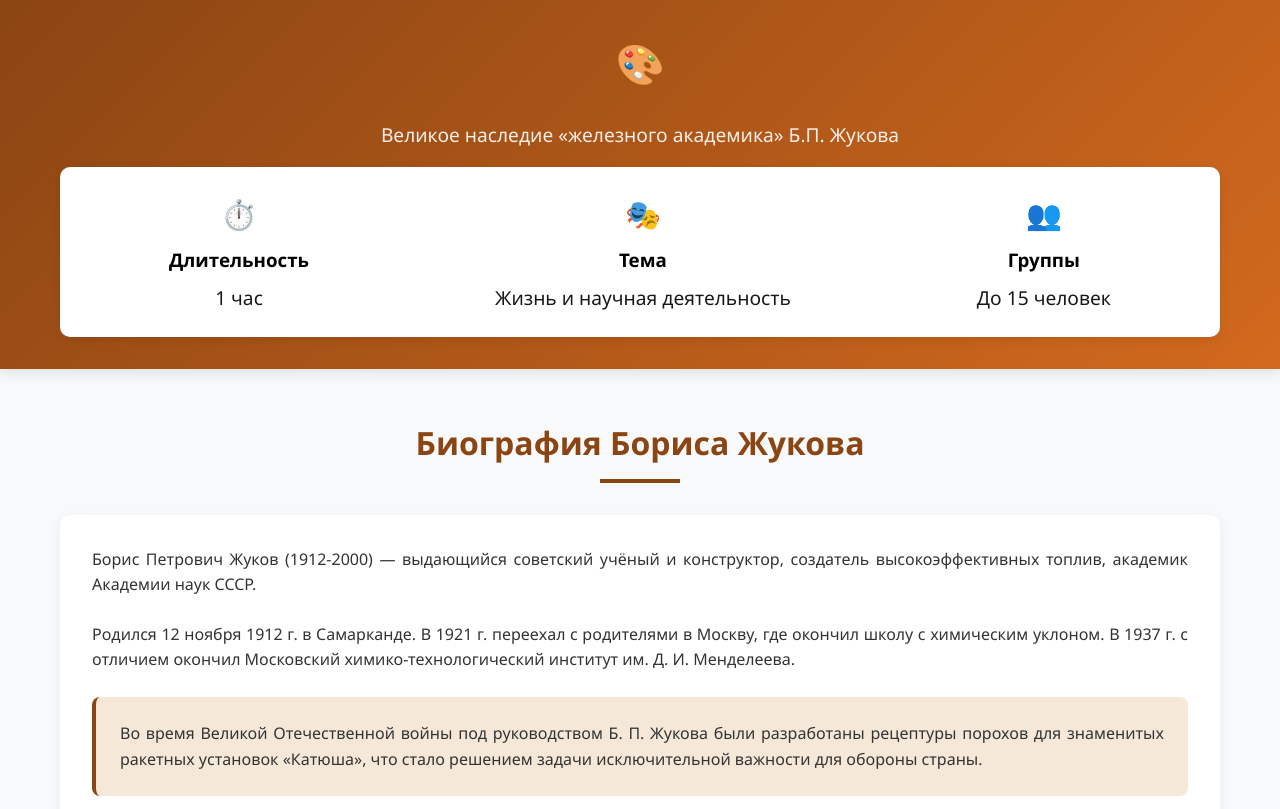
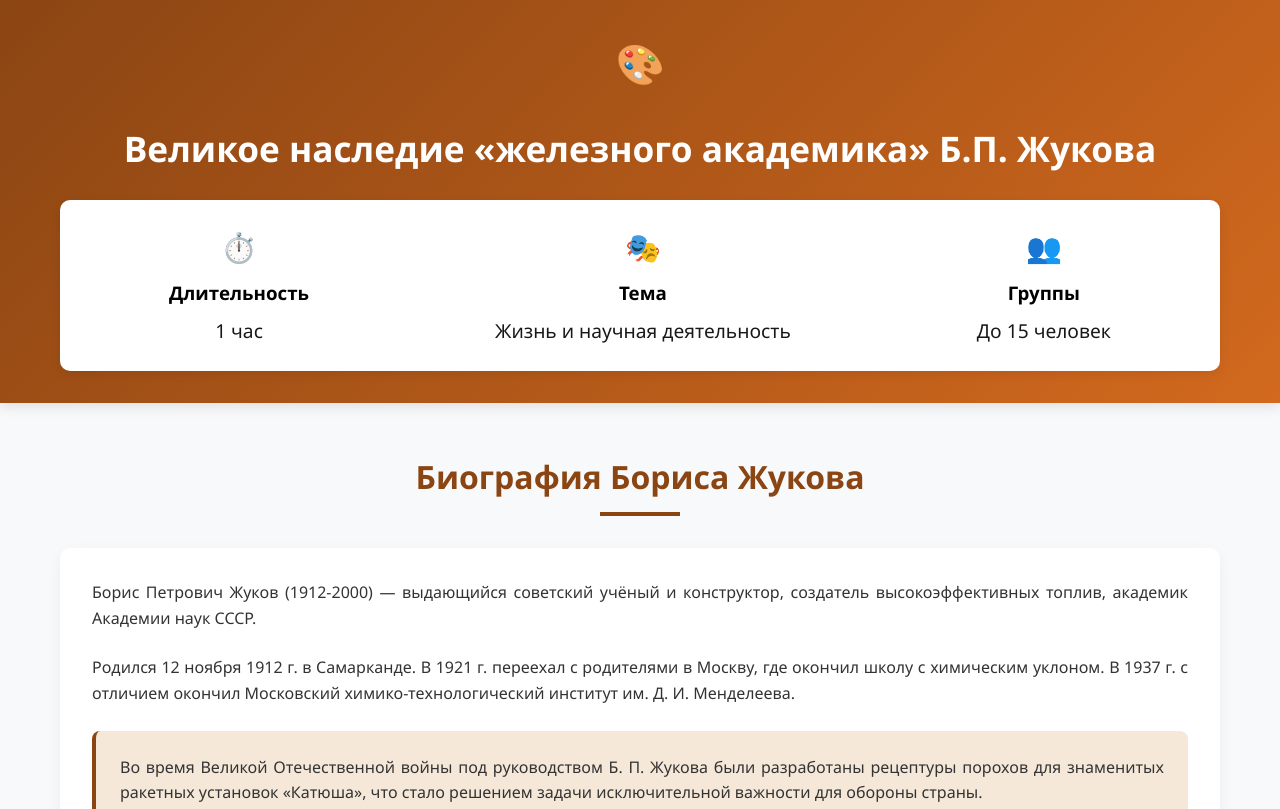
Before and after one commit to kulkovaula52/excursion, a plain HTML site: page Новая папка (2)/index.html in a window 1280 px wide. Shown: the top 809 px of the page. Drawn offline with Linux system fonts and the light colour scheme.

Commit message:
Update index.html

```diff
--- a/Новая папка (2)/index.html
+++ b/Новая папка (2)/index.html
@@ -218,8 +218,8 @@
             <div class="header-content">
                 <div class="logo">🎨</div>
 
-                <p>Великое наследие «железного академика» Б.П. Жукова
-</p>
+                <h1>Великое наследие «железного академика» Б.П. Жукова
+            </h1>
             </div>
 
             <div class="exhibition-info">
```
